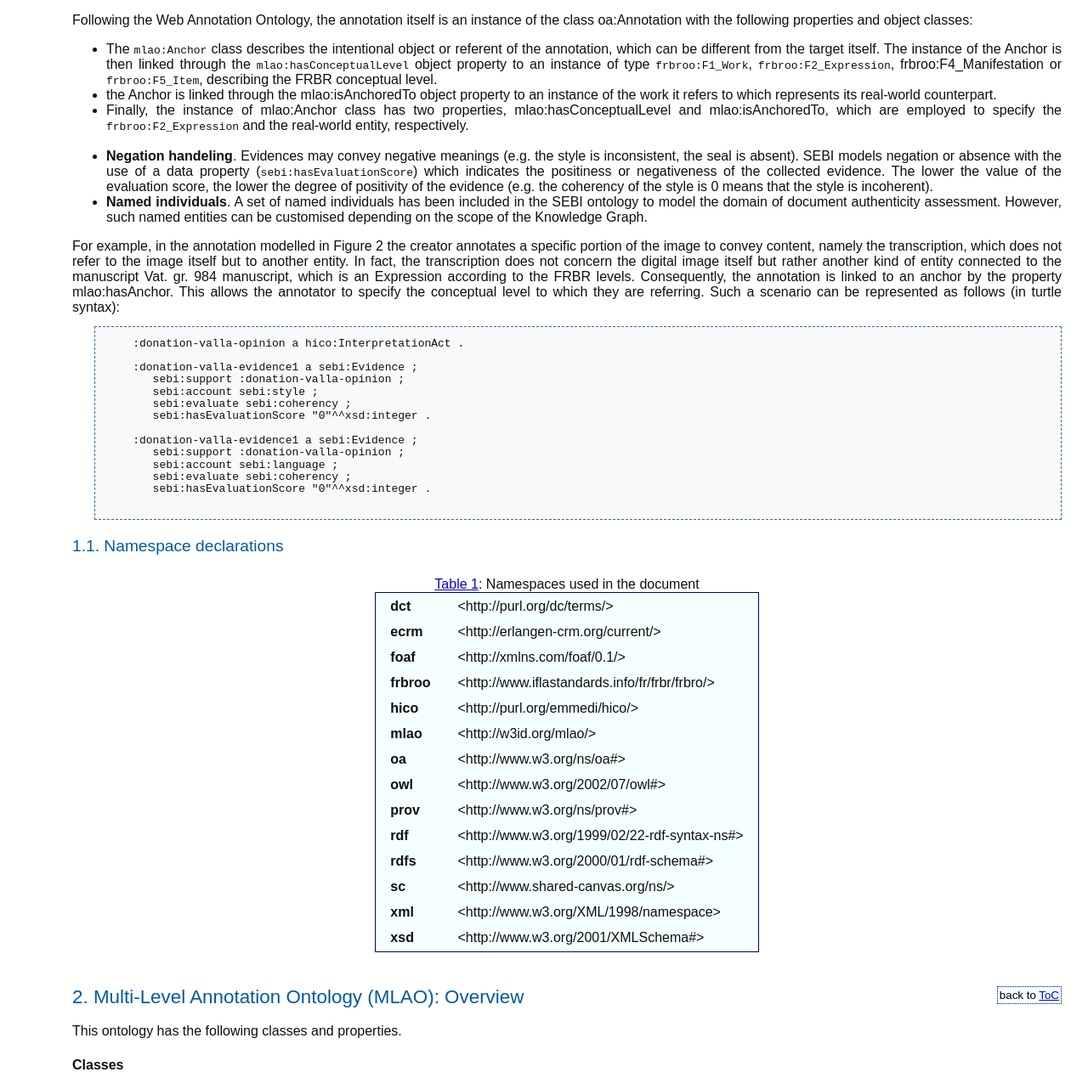
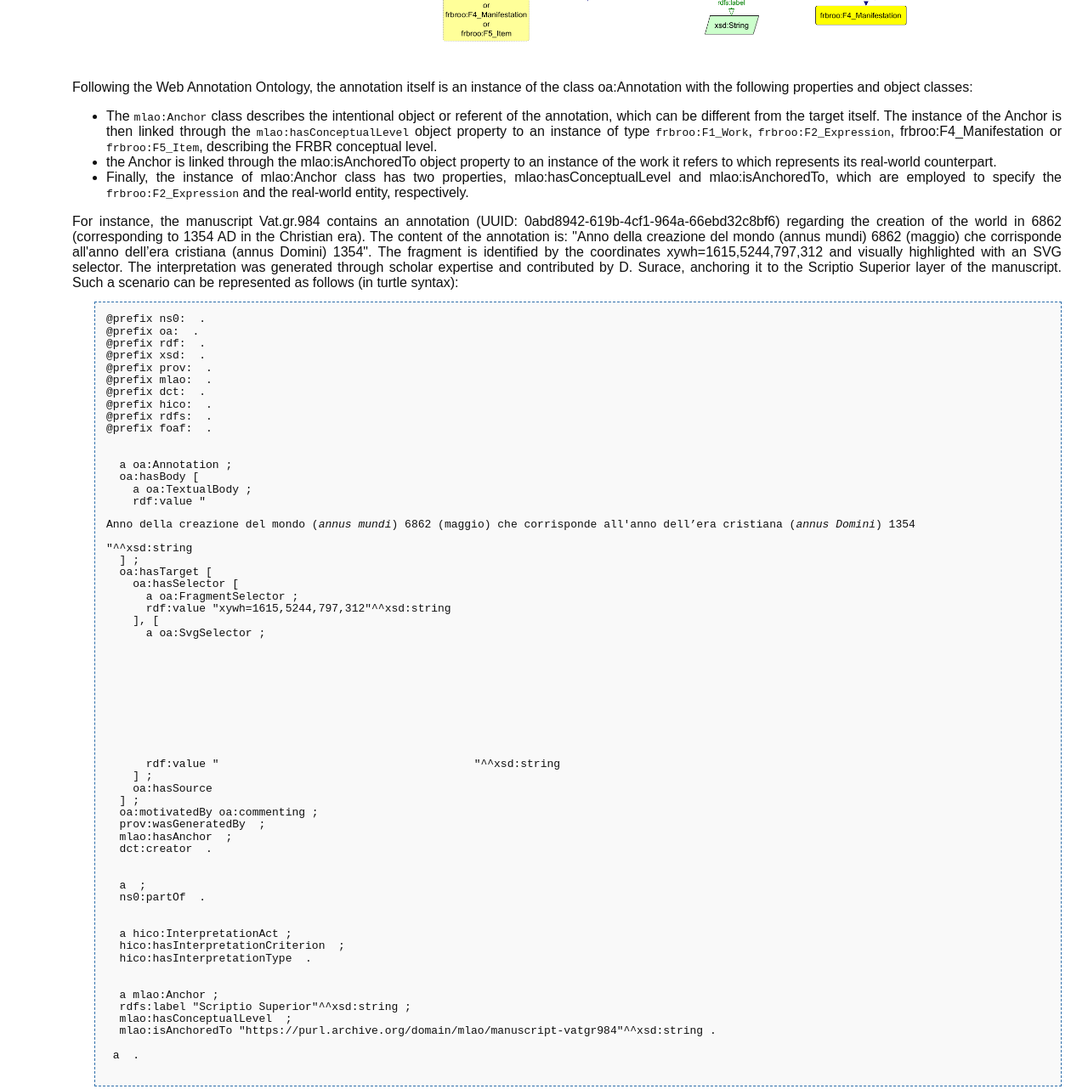
Before and after one commit to friendlynihilist/mlao, a plain HTML site: page index.html in a window 1280 px wide. Shown: the part 2602-3884 px from the top of the page at 85% size. Drawn offline with nearby package versions, Linux system fonts and the light colour scheme.

Commit message:
Update introduction-en.html

```diff
--- a/sections/introduction-en.html
+++ b/sections/introduction-en.html
@@ -1,15 +1,12 @@
 <h2 id="intro" class="list">Introduction <span class="backlink"> back to <a href="#toc">ToC</a></span></h2>
 <span class="markdown">Multi-Level Annotation Ontology (MLAO) is a data model that leverages the Web Annotation Data Model (WADM) and integrates key domain standards to effectively address and mitigate the issue of semantic deficit in digital annotations.
-    The primary objective of this ontology is therefore to extend the WADM through the integration of the Library Reference Model Ontology (LRMer) and the implementation of its integrated FRBRoo model. Moreover, some elements of the Historical Context Ontology (HiCO) are reused in order to represent the context of hermeneutical activities performed by scholars while generating new information (i.e. an interpretation act), enabling features such as criterion and type of cited sources. CIDOC-CRM and PROV-O standards are also considered to specify entity relationships and provenance. The following sections will present new classes and properties described in MLAO, as well as the existing ontologies which have been reused.
-    <br>
-    The following figure shows classes (rectangles), object properties (solid lines
-    beginning with a solid circle and ending with a solid arrow), and assertions
-    among classes (solid lines ending with a solid arrow).
+    The primary objective of this ontology is therefore to extend the WADM through the integration of the Library Reference Model Ontology (LRMer) and the implementation of its integrated FRBRoo model. Moreover, some elements of the Historical Context Ontology (HiCO) are reused in order to represent the context of hermeneutical activities performed by scholars while generating new information (i.e. an interpretation act), enabling features such as criterion and type of cited sources. CIDOC-CRM and PROV-O standards are also considered to specify entity relationships and provenance. The following figure shows classes (rectangles) and object properties (solid lines
+    beginning with a solid circle and ending with a solid arrow).
 </span>
 
 <br>
 
-<img src="resources/fig1.png" width="50%" style="display: block; margin-left: auto; margin-right: auto;">
+<img src="resources/fig1.png" width="70%" style="display: block; margin-left: auto; margin-right: auto; padding-top: 20px; padding-bottom: 20px;">
 
 <br>
 
@@ -32,37 +29,60 @@
         instance of mlao:Anchor class has two properties, mlao:hasConceptualLevel and
         mlao:isAnchoredTo, which are employed to specify the <code>frbroo:F2_Expression</code> and
         the real-world entity, respectively.</li>
-       <br>
-       <li><b>Negation handeling</b>. Evidences may convey negative meanings (e.g. the style is inconsistent, the seal is absent). SEBI models negation or absence with the use of a data property (<code>sebi:hasEvaluationScore</code>)
-          which indicates the positiness or negativeness of the collected evidence. The lower the value of the evaluation score, the lower the degree of positivity of the evidence (e.g. the coherency
-          of the style is 0 means that the style is incoherent). </li>
-       <li><b>Named individuals</b>. A set of named individuals has been included in the SEBI ontology to model the domain of document authenticity assessment. However, such named entities can be customised depending on the scope of the Knowledge Graph. </li>
     </ul>
 
 
-    For example, in the annotation modelled in Figure 2 the creator annotates a
-  specific portion of the image to convey content, namely the transcription,
-  which does not refer to the image itself but to another entity. In fact, the
-  transcription does not concern the digital image itself but rather another
-  kind of entity connected to the manuscript Vat. gr. 984 manuscript, which is
-  an Expression according to the FRBR levels. Consequently, the annotation is
-  linked to an anchor by the property mlao:hasAnchor. This allows the annotator
-  to specify the conceptual level to which they are referring. Such a scenario can be represented as follows (in turtle syntax):
+    For instance, the manuscript Vat.gr.984 contains an annotation (UUID: 0abd8942-619b-4cf1-964a-66ebd32c8bf6) regarding the creation of the world in 6862 (corresponding to 1354 AD in the Christian era). The content of the annotation is: "Anno della creazione del mondo (annus mundi) 6862 (maggio) che corrisponde all'anno dell’era cristiana (annus Domini) 1354". The fragment is identified by the coordinates xywh=1615,5244,797,312 and visually highlighted with an SVG selector. The interpretation was generated through scholar expertise and contributed by D. Surace, anchoring it to the Scriptio Superior layer of the manuscript. Such a scenario can be represented as follows (in turtle syntax):
 
     <pre>
-    :donation-valla-opinion a hico:InterpretationAct .
+@prefix ns0: <http://www.w3.org/ns/activitystreams#> .
+@prefix oa: <http://www.w3.org/ns/oa#> .
+@prefix rdf: <http://www.w3.org/1999/02/22-rdf-syntax-ns#> .
+@prefix xsd: <http://www.w3.org/2001/XMLSchema#> .
+@prefix prov: <http://www.w3.org/ns/prov#> .
+@prefix mlao: <https://purl.archive.org/domain/mlao/> .
+@prefix dct: <https://www.dublincore.org/specifications/dublin-core/dcmi-terms/> .
+@prefix hico: <http://purl.org/emmedi/hico/> .
+@prefix rdfs: <http://www.w3.org/2000/01/rdf-schema#> .
+@prefix foaf: <http://xmlns.com/foaf/spec/> .
 
-    :donation-valla-evidence1 a sebi:Evidence ;
-       sebi:support :donation-valla-opinion ;
-       sebi:account sebi:style ;
-       sebi:evaluate sebi:coherency ;
-       sebi:hasEvaluationScore "0"^^xsd:integer .
+    <urn:uuid:0abd8942-619b-4cf1-964a-66ebd32c8bf6>
+  a oa:Annotation ;
+  oa:hasBody [
+    a oa:TextualBody ;
+    rdf:value "<p>Anno della creazione del mondo (<i>annus mundi</i>)<i> </i>6862 (maggio) che corrisponde all'anno dell’era cristiana (<i>annus Domini</i>) 1354</p>"^^xsd:string
+  ] ;
+  oa:hasTarget [
+    oa:hasSelector [
+      a oa:FragmentSelector ;
+      rdf:value "xywh=1615,5244,797,312"^^xsd:string
+    ], [
+      a oa:SvgSelector ;
+      rdf:value "<svg xmlns='http://www.w3.org/2000/svg'><path xmlns=\"http://www.w3.org/2000/svg\" d=\"M1615.21528,5556.88889v-312.77778h797.58333v312.77778z\" data-paper-data=\"{&quot;state&quot;:null}\" fill=\"none\" fill-rule=\"nonzero\" stroke=\"#f8e71c\" stroke-width=\"3\" stroke-linecap=\"butt\" stroke-linejoin=\"miter\" stroke-miterlimit=\"10\" stroke-dasharray=\"\" stroke-dashoffset=\"0\" font-family=\"none\" font-weight=\"none\" font-size=\"none\" text-anchor=\"none\" style=\"mix-blend-mode: normal\"/></svg>"^^xsd:string
+    ] ;
+    oa:hasSource <https://digi.vatlib.it/iiif/MSS_Vat.gr.984/canvas/p0715>
+  ] ;
+  oa:motivatedBy oa:commenting ;
+  prov:wasGeneratedBy <https://purl.archive.org/domain/mlao/interpretation/d7c7f5d1-a8f7-4536-8e32-a88cd6a9018b> ;
+  mlao:hasAnchor <https://purl.archive.org/domain/mlao/anchor/scriptio-superior/0abd8942-619b-4cf1-964a-66ebd32c8bf6> ;
+  dct:creator <https://purl.archive.org/domain/mlao/creator/d-surace> .
 
-    :donation-valla-evidence1 a sebi:Evidence ;
-       sebi:support :donation-valla-opinion ;
-       sebi:account sebi:language ;
-       sebi:evaluate sebi:coherency ;
-       sebi:hasEvaluationScore "0"^^xsd:integer .
+<https://digi.vatlib.it/iiif/MSS_Vat.gr.984/canvas/p0715>
+  a <http://njh.me/Canvas> ;
+  ns0:partOf <https://digi.vatlib.it/iiif/MSS_Vat.gr.984/manifest.json> .
+
+<https://purl.archive.org/domain/mlao/interpretation/d7c7f5d1-a8f7-4536-8e32-a88cd6a9018b>
+  a hico:InterpretationAct ;
+  hico:hasInterpretationCriterion <https://purl.archive.org/domain/mlao/interpretation/criterion/scholar-expertise> ;
+  hico:hasInterpretationType <https://purl.archive.org/domain/mlao/interpretation/type/philological-note> .
+
+<https://purl.archive.org/domain/mlao/anchor/scriptio-superior/0abd8942-619b-4cf1-964a-66ebd32c8bf6>
+  a mlao:Anchor ;
+  rdfs:label "Scriptio Superior"^^xsd:string ;
+  mlao:hasConceptualLevel <https://purl.archive.org/domain/mlao/Work/4b5fd6f5-5e82-4293-a9ee-f9b9e091df81> ;
+  mlao:isAnchoredTo "https://purl.archive.org/domain/mlao/manuscript-vatgr984"^^xsd:string .
+
+<https://purl.archive.org/domain/mlao/Work/4b5fd6f5-5e82-4293-a9ee-f9b9e091df81> a <http://iflastandards.info/ns/fr/frbr/frbroo/F1> .
     </pre>
 
  </div>
```
